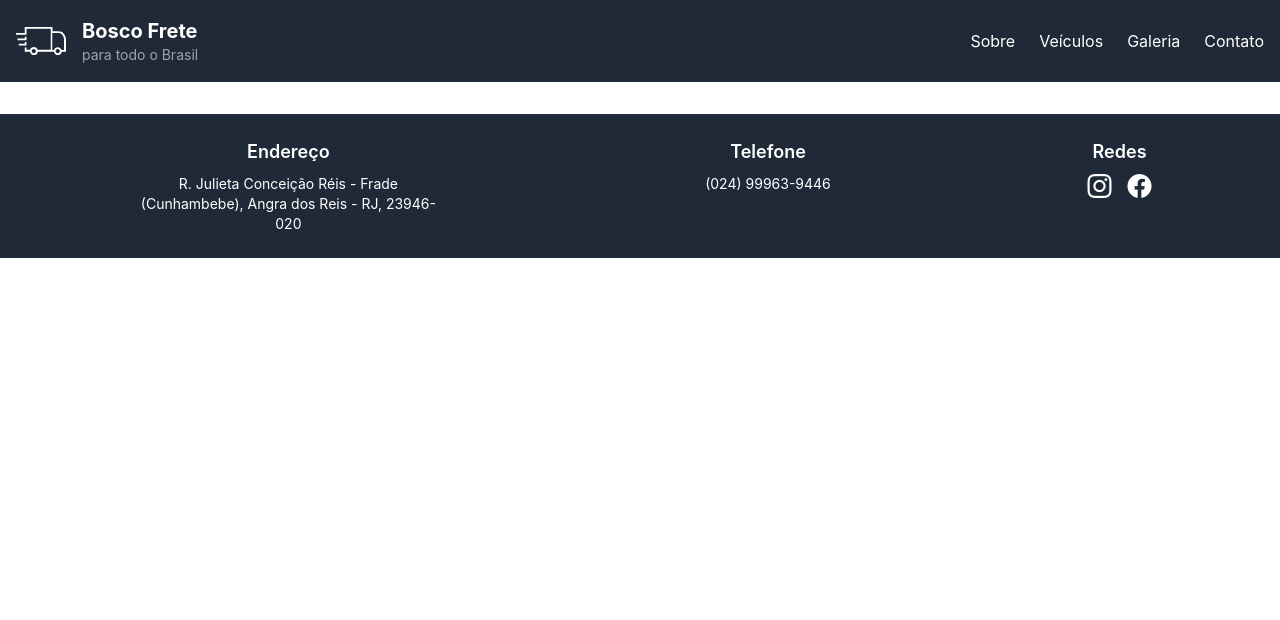
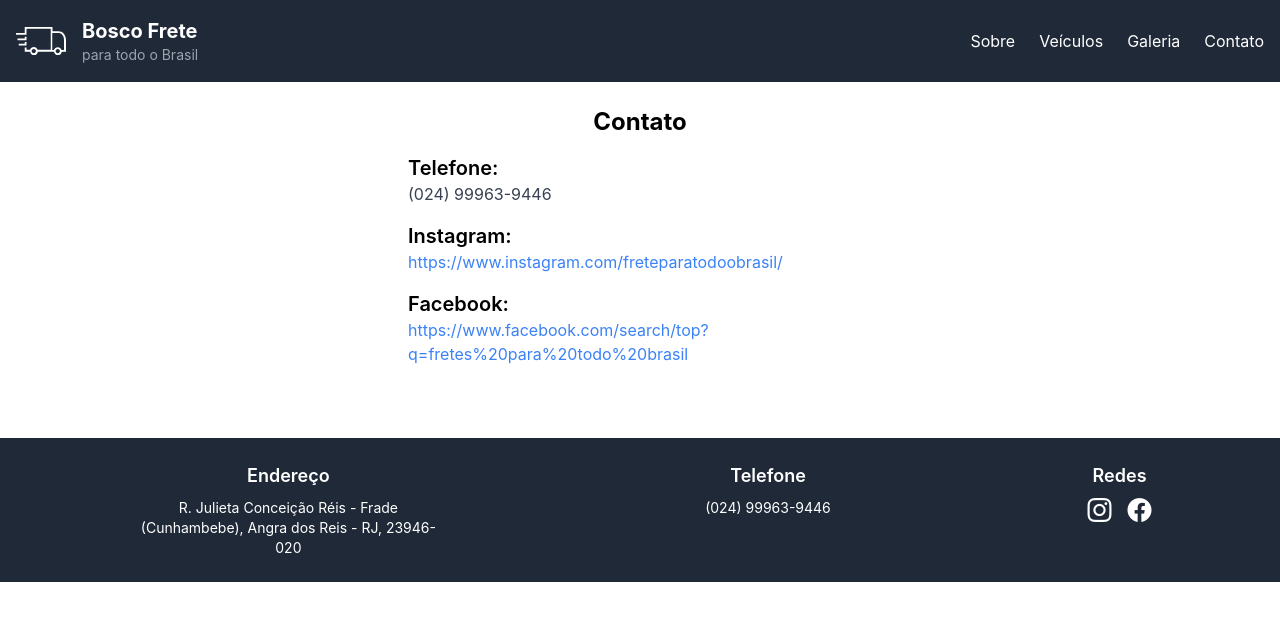
Before and after one commit to Andra-sun/frete, a React (Create React App) app: page /contato in a window 1280 px wide. Shown: the top 620 px of the page. Built offline with nearby package versions, Linux system fonts and the light colour scheme.

Commit message:
duas ultimas abas

```diff
--- a/src/App.js
+++ b/src/App.js
@@ -4,6 +4,8 @@ import Header from "./Header";
 import Home from "./Home";
 import Sobre from "./Sobre";
 import Veiculo from "./Veiculo";
+import Galeria from "./Galeria";
+import Contato from "./Contato";
 import Footer from "./Footer";
 
 const App = () => {
@@ -14,6 +16,8 @@ const App = () => {
                 <Route path="/" element={<Home />} />
                 <Route path="/sobre" element={<Sobre />} />
                 <Route path="/veiculos" element={<Veiculo />} />
+                <Route path="/galeria" element={<Galeria />} />
+                <Route path="/contato" element={<Contato />} />
             </Routes>
             <Footer />
         </Router>
--- /dev/null
+++ b/src/Contato.js
@@ -0,0 +1,29 @@
+const Contato = () => {
+    return (
+      <div className="p-6 max-w-lg mx-auto">
+        <h1 className="text-2xl font-bold text-center mb-4">Contato</h1>
+        <div className="mb-4">
+          <h2 className="text-xl font-semibold">Telefone:</h2>
+          <p className="text-gray-700">(024) 99963-9446</p>
+        </div>
+        <div className="mb-4">
+          <h2 className="text-xl font-semibold">Instagram:</h2>
+          <p className="text-blue-500 hover:underline">
+            <a href="https://www.instagram.com/freteparatodoobrasil/" target="_blank" rel="noopener noreferrer">
+              https://www.instagram.com/freteparatodoobrasil/
+            </a>
+          </p>
+        </div>
+        <div className="mb-4">
+          <h2 className="text-xl font-semibold">Facebook:</h2>
+          <p className="text-blue-500 hover:underline">
+            <a href="https://www.facebook.com/search/top?q=fretes%20para%20todo%20brasil" target="_blank" rel="noopener noreferrer">
+              https://www.facebook.com/search/top?q=fretes%20para%20todo%20brasil
+            </a>
+          </p>
+        </div>
+      </div>
+    );
+  };
+
+export default Contato;
--- /dev/null
+++ b/src/Galeria.js
@@ -0,0 +1,13 @@
+import S1 from "./galeria/S1";
+import S2 from "./galeria/S2";
+
+const Galeria = () => {
+    return (
+        <>
+            <S1 />
+            <S2 />
+        </>
+    );
+}
+
+export default Galeria;
--- /dev/null
+++ b/src/galeria/S1.js
@@ -0,0 +1,23 @@
+function S1() {
+    return (
+        <div className="flex flex-col md:flex-row">
+            <div className="p-4 md:p-16 text-left flex flex-col justify-center bg-gray-100 h-auto md:h-25">
+                <h1 className="text-2xl md:text-4xl font-bold text-gray-800">
+                Frete Para Todo O Brasil!
+                </h1>
+                <p className="mt-4 md:mt-10 mb-4 md:mb-6 text-base md:text-lg text-gray-600 max-w-xl">
+                Conte conosco para fazer o transporte seguro e eficiente da sua carga, enquanto você foca no que é mais importante para o seu negócio.
+                </p>
+            </div>
+            <div className="flex-shrink-0">
+                <img
+                    src="https://static.wixstatic.com/media/bdf21a_6b57fa10837e40e29ee3b6fa07cfecfb~mv2.jpeg/v1/fill/w_846,h_650,al_c,q_85,usm_0.66_1.00_0.01,enc_auto/bdf21a_6b57fa10837e40e29ee3b6fa07cfecfb~mv2.jpeg"
+                    alt="Objetivo"
+                    className="w-full md:w-auto h-auto"
+                />
+            </div>
+        </div>
+    );
+}
+
+export default S1;
--- /dev/null
+++ b/src/galeria/S2.js
@@ -0,0 +1,69 @@
+import React, { useState } from 'react';
+
+const photos = [
+  "https://static.wixstatic.com/media/bdf21a_2a810ada6f6a4e37ad524a9a8cb9f43c~mv2.jpeg",
+  "https://static.wixstatic.com/media/bdf21a_6b57fa10837e40e29ee3b6fa07cfecfb~mv2.jpeg",
+  "https://static.wixstatic.com/media/bdf21a_be3b8d5a10684acf9a9b929b7ab80ca7~mv2.jpg",
+  "https://static.wixstatic.com/media/bdf21a_19eeb7eb8d324014a6352c1a39b87033~mv2.jpeg",
+  "https://static.wixstatic.com/media/bdf21a_594a8acd9d3b48ffa460030ca33b0301~mv2.jpeg",
+  "https://static.wixstatic.com/media/bdf21a_29e4c2667a1d44abaa32e087618815aa~mv2.jpeg",
+  "https://static.wixstatic.com/media/bdf21a_43eebc93adad4cd09a977d9c078a2e47~mv2.jpeg",
+  "https://static.wixstatic.com/media/bdf21a_e37dabc330ee401baa11252329dcdcec~mv2.jpeg",
+  "https://static.wixstatic.com/media/bdf21a_3e4c9f5abd044684ac60a47b172a0a62~mv2.jpeg"
+];
+
+const S2 = () => {
+  const [selectedPhotoIndex, setSelectedPhotoIndex] = useState(null);
+
+  const openPhoto = (index) => {
+    setSelectedPhotoIndex(index);
+  };
+
+  const closePhoto = () => {
+    setSelectedPhotoIndex(null);
+  };
+
+  const goToNextPhoto = () => {
+    setSelectedPhotoIndex((prevIndex) => (prevIndex + 1) % photos.length);
+  };
+
+  const goToPrevPhoto = () => {
+    setSelectedPhotoIndex((prevIndex) =>
+      (prevIndex - 1 + photos.length) % photos.length
+    );
+  };
+
+  return (
+    <div className="p-4 grid grid-cols-1 sm:grid-cols-2 md:grid-cols-3 gap-4">
+      {photos.map((photo, index) => (
+        <img
+          key={index}
+          src={photo}
+          alt={`Photo ${index + 1}`}
+          className="cursor-pointer transition-transform transform hover:scale-105 w-full h-48 object-cover"
+          onClick={() => openPhoto(index)}
+        />
+      ))}
+      {selectedPhotoIndex !== null && (
+        <div className="fixed inset-0 flex items-center justify-center bg-black bg-opacity-75 z-50">
+          <button className="absolute top-4 right-4 text-white" onClick={closePhoto}>
+            X
+          </button>
+          <button className="absolute left-4 text-white" onClick={goToPrevPhoto}>
+            &lt;
+          </button>
+          <button className="absolute right-4 text-white" onClick={goToNextPhoto}>
+            &gt;
+          </button>
+          <img
+            src={photos[selectedPhotoIndex]}
+            alt={`Photo ${selectedPhotoIndex + 1}`}
+            className="max-w-full max-h-full"
+          />
+        </div>
+      )}
+    </div>
+  );
+};
+
+export default S2;
--- a/src/veiculos/S3.js
+++ b/src/veiculos/S3.js
@@ -2,7 +2,8 @@ import React from "react";
 
 const S3 = () => {
     return (
-        <div className="max-w-sm rounded overflow-hidden shadow-lg bg-white ml-8">
+        <div className="flex justify-center sm:justify-start">
+            <div className="max-w-sm w-full rounded overflow-hidden shadow-lg bg-white mx-4">
                 <img
                     className="w-full h-64 object-cover"
                     src="https://static.wixstatic.com/media/bdf21a_c1b2b6cf92394ec5b8a5089a6a9e5250~mv2.jpg/v1/fill/w_455,h_455,fp_0.50_0.50,q_80,usm_0.66_1.00_0.01,enc_auto/bdf21a_c1b2b6cf92394ec5b8a5089a6a9e5250~mv2.jpg"
@@ -26,6 +27,7 @@ const S3 = () => {
                     </button>
                 </div>
             </div>
+        </div>
     );
 };
 
```
Lines whose indentation alone changed are shown as unchanged.
